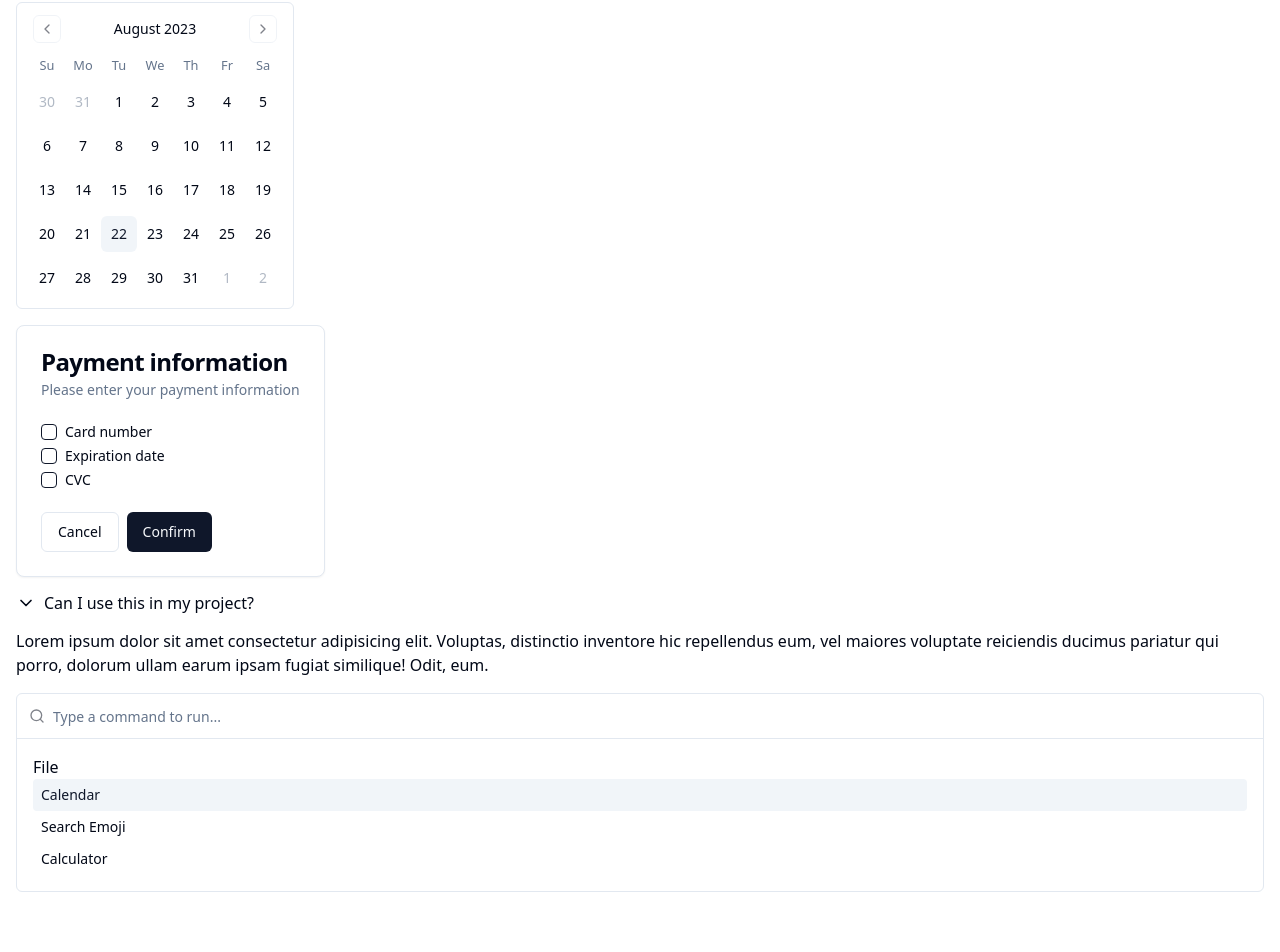
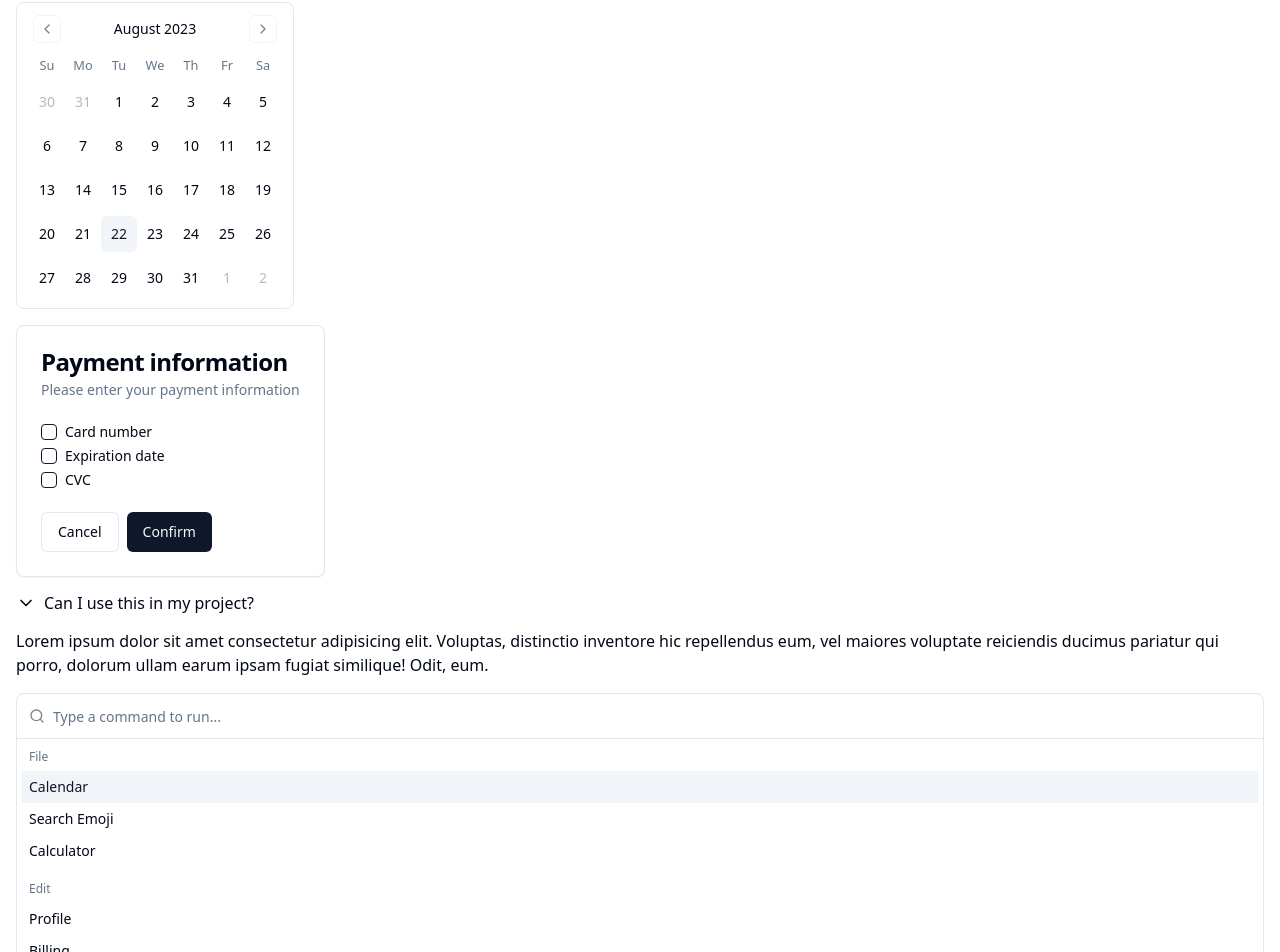
Before and after one commit to seesmof/Pixoto-Photos-Website, a Next.js app: page / in a window 1280 px wide. Shown: the part 164-1116 px from the top of the page. Before the commit the page ends 1072 px from the top, so only its background shows below. Built offline with nearby package versions, Linux system fonts and the light colour scheme.

Commit message:
update page.tsx

```diff
--- a/app/page.tsx
+++ b/app/page.tsx
@@ -49,11 +49,11 @@ import {
 import {
   Command,
   CommandEmpty,
+  CommandGroup,
   CommandInput,
   CommandItem,
   CommandList,
 } from "@/components/ui/command";
-import { CommandGroup } from "cmdk";
 
 export default function Home() {
   const [isCollapsed, setIsCollapsed] = React.useState(false);
@@ -76,7 +76,7 @@ export default function Home() {
       </div>
 
       <div className="flex flex-row items-center gap-2">
-        <Calendar mode="default" className="rounded-md border cursor-pointer" />
+        <Calendar mode="default" className="rounded-lg border cursor-pointer" />
       </div>
 
       <Card className="w-max">
@@ -141,14 +141,19 @@ export default function Home() {
         similique! Odit, eum.
       </p>
 
-      <Command className="border rounded-md">
+      <Command className="border rounded-lg">
         <CommandInput placeholder="Type a command to run..." />
-        <CommandList className="p-4">
+        <CommandList>
           <CommandEmpty>No results found</CommandEmpty>
           <CommandGroup heading="File">
-            <CommandItem>Calendar</CommandItem>
-            <CommandItem>Search Emoji</CommandItem>
-            <CommandItem>Calculator</CommandItem>
+            <CommandItem className="cursor-pointer">Calendar</CommandItem>
+            <CommandItem className="cursor-pointer">Search Emoji</CommandItem>
+            <CommandItem className="cursor-pointer">Calculator</CommandItem>
+          </CommandGroup>
+          <CommandGroup heading="Edit">
+            <CommandItem className="cursor-pointer">Profile</CommandItem>
+            <CommandItem className="cursor-pointer">Billing</CommandItem>
+            <CommandItem className="cursor-pointer">Settings</CommandItem>
           </CommandGroup>
         </CommandList>
       </Command>
```
